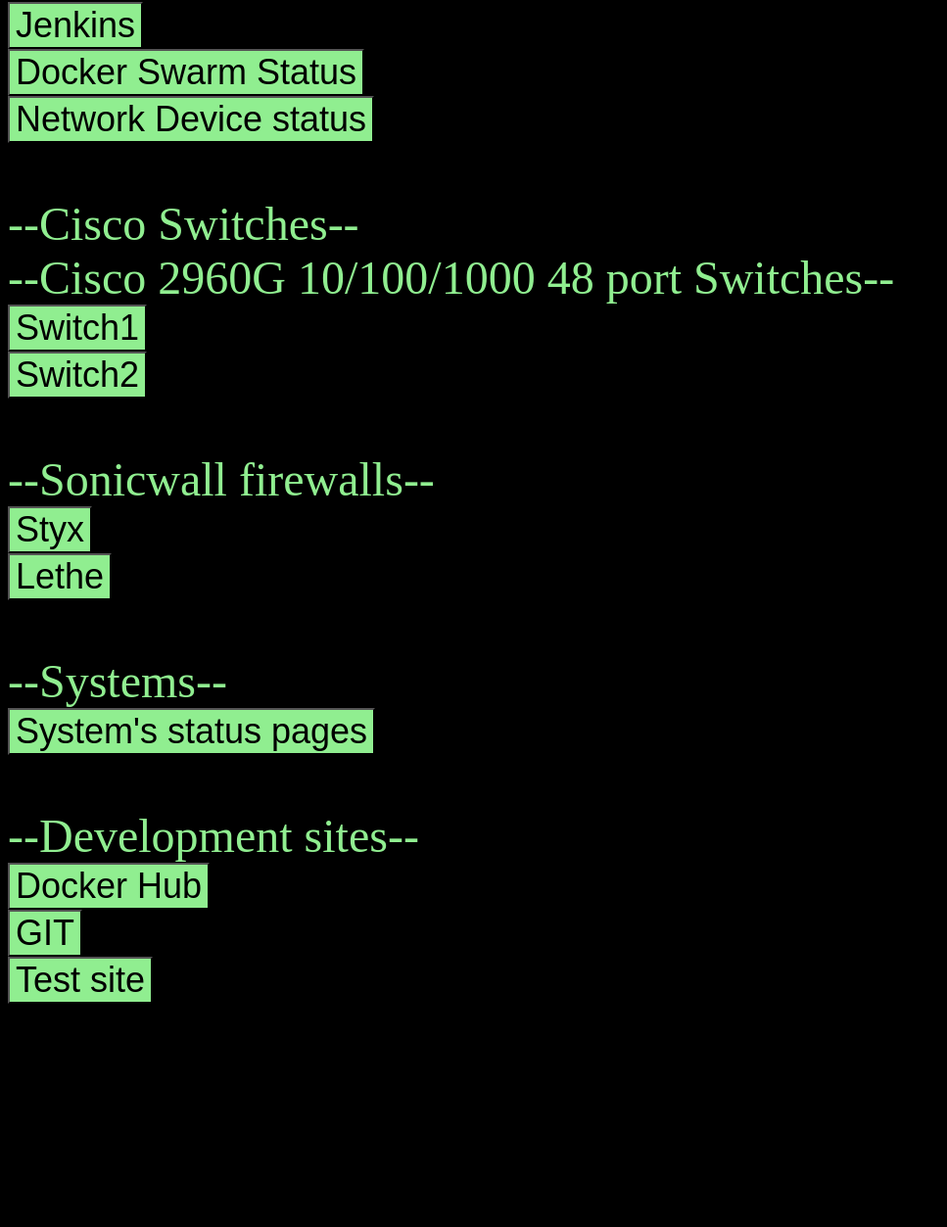
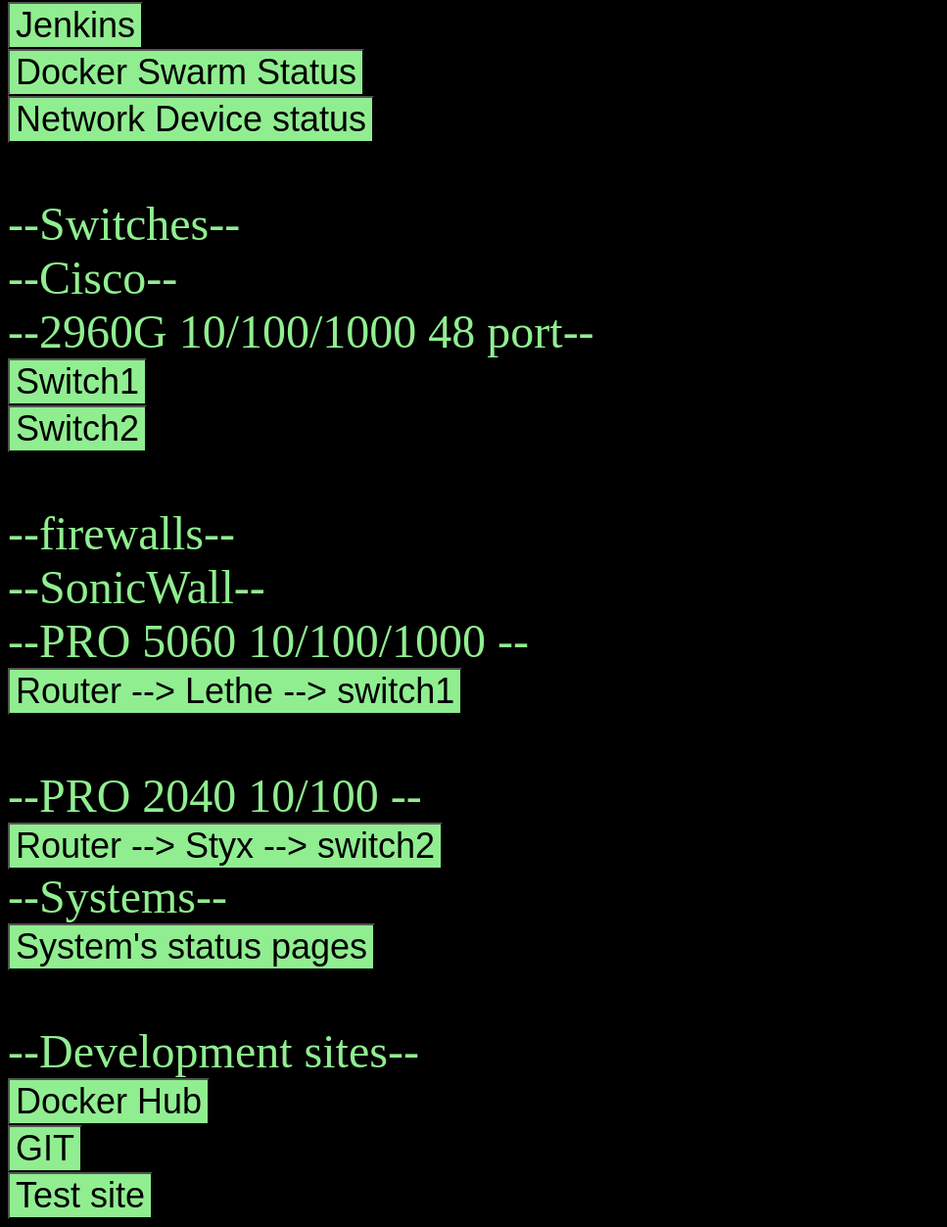
Before and after one commit to jrbooth3/www, a PHP site: page /devtools.php in a window 1280 px wide. Shown: the part 171-1424 px from the top of the page at 98% size, without its empty margins (0-967 px from the left). Before the commit the page ends 1196 px from the top, so only its background shows below. Run offline with PHP 8.4, Linux system fonts and the light colour scheme; data that the repository does not hold is empty.

Commit message:
04_19_21_15:04

```diff
--- a/www/devtools.php
+++ b/www/devtools.php
@@ -32,8 +32,9 @@ echo "function myFunctionb() {";
 echo "window.open('test2.php')";
 echo ";}";
 echo "</script><br><br>";
-echo "--Cisco Switches--<br>";
-echo "--Cisco 2960G 10/100/1000 48 port Switches--<br>";
+echo "--Switches--<br>";
+echo "--Cisco--<br>";
+echo "--2960G 10/100/1000 48 port--<br>";
 echo "<button style='font-size : 36px; background-color:lightgreen' onclick='myFunctionsw1()'>Switch1</button>";
 echo "<script>";
 echo "function myFunctionsw1() {";
@@ -46,19 +47,22 @@ echo "function myFunctionsw2() {";
 echo "window.open('http://switch2')";
 echo ";}";
 echo "</script><br><br>";
-echo "--Sonicwall firewalls--<br>";
-echo "<button style='font-size : 36px; background-color:lightgreen' onclick='myFunctionfw1()'>Styx</button>";
+echo "--firewalls--<br>";
+echo "--SonicWall--<br>";
+echo "--PRO 5060 10/100/1000 --<br>";
+echo "<button style='font-size : 36px; background-color:lightgreen' onclick='myFunctionfw2()'>Router --> Lethe --> switch1</button>";
+echo "<script>";
+echo "function myFunctionfw2() {";
+echo "window.open('https://lethe001')";
+echo ";}";
+echo "</script><br><br>";
+echo "--PRO 2040 10/100 --<br>";
+echo "<button style='font-size : 36px; background-color:lightgreen' onclick='myFunctionfw1()'>Router --> Styx --> switch2</button>";
 echo "<script>";
 echo "function myFunctionfw1() {";
 echo "window.open('https://styx0001')";
 echo ";}";
 echo "</script><br>";
-echo "<button style='font-size : 36px; background-color:lightgreen' onclick='myFunctionfw2()'>Lethe</button>";
-echo "<script>";
-echo "function myFunctionfw2() {";
-echo "window.open('https://lethe001')";
-echo ";}";
-echo "</script><br><br>";
 echo "--Systems--<br>";
 echo "<button style='font-size : 36px; background-color:lightgreen' onclick='myFunctionnet()'>System's status pages</button>";
 echo "<script>";
```
